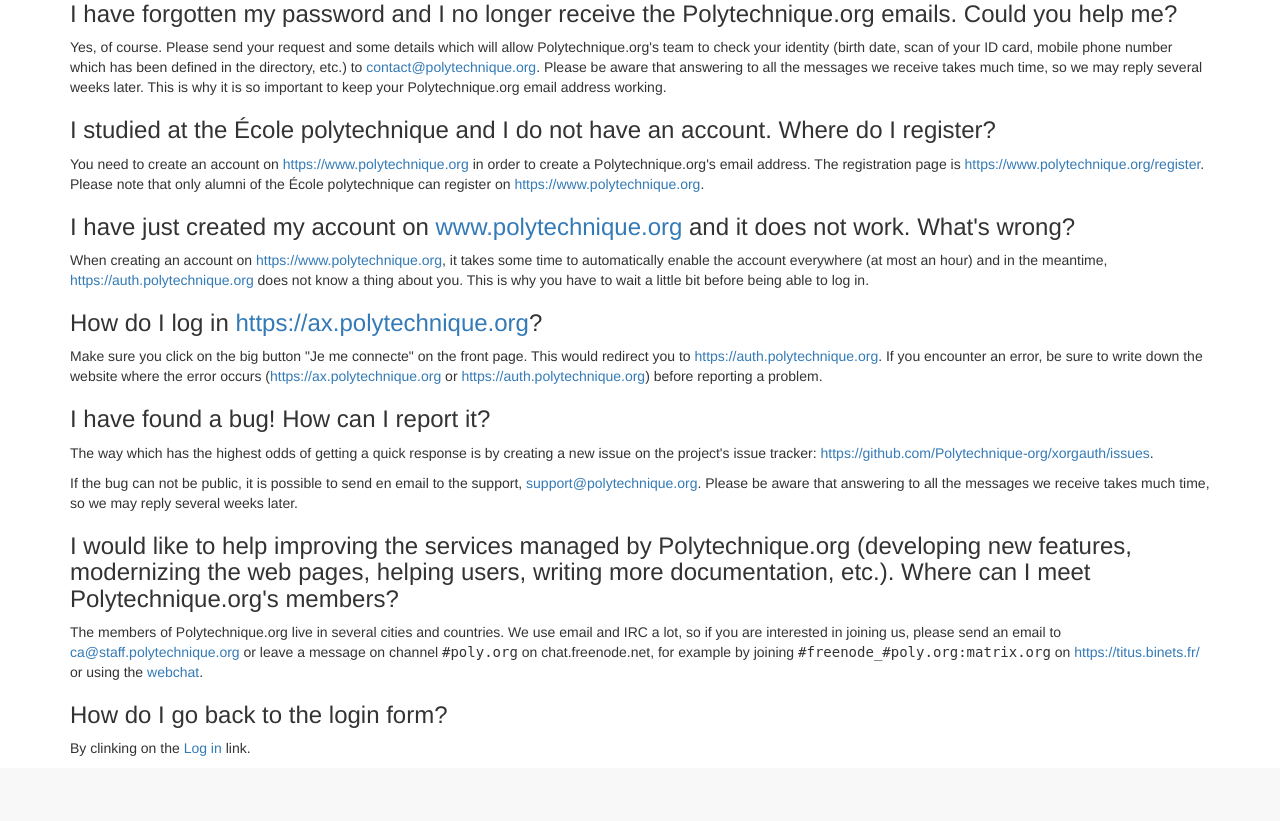
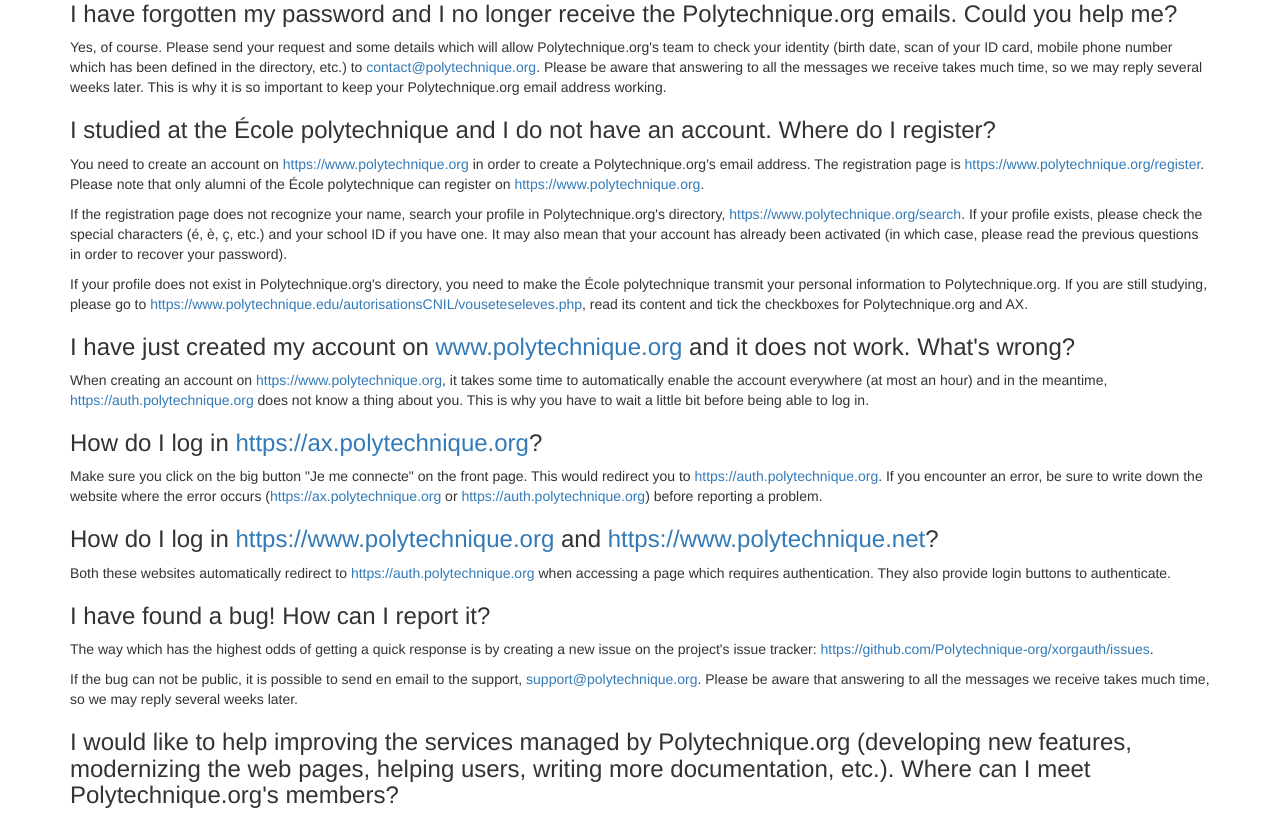
Before and after one commit to Polytechnique-org/xorgauth, a Django app: template xorgauth/templates/faq.html in a window 1280 px wide. Shown: the part 505-1326 px from the top of the page. Before the commit the page ends 1261 px from the top, so only its background shows below. Run offline with Django 3.2, Linux system fonts and the light colour scheme; the template is opened without the code that fills it, so the values that code supplies are empty; some libraries are stand-ins or nearby versions.

Commit message:
Add information about the school-X.org data transmition

```diff
--- a/xorgauth/templates/faq.html
+++ b/xorgauth/templates/faq.html
@@ -21,12 +21,18 @@
 
 <h3>{% trans "I studied at the École polytechnique and I do not have an account. Where do I register?" %}</h3>
 <p>{% blocktrans with xorg_link='<a href="https://www.polytechnique.org">https://www.polytechnique.org</a>' xorg_reg_link='<a href="https://www.polytechnique.org/register">https://www.polytechnique.org/register</a>' %}You need to create an account on {{ xorg_link }} in order to create a Polytechnique.org's email address. The registration page is {{ xorg_reg_link }}. Please note that only alumni of the École polytechnique can register on {{ xorg_link }}.{% endblocktrans %}</p>
+<p>{% blocktrans with xorg_search_link='<a href="https://www.polytechnique.org/search">https://www.polytechnique.org/search</a>' %}If the registration page does not recognize your name, search your profile in Polytechnique.org's directory, {{ xorg_search_link }}. If your profile exists, please check the special characters (é, è, ç, etc.) and your school ID if you have one. It may also mean that your account has already been activated (in which case, please read the previous questions in order to recover your password).{% endblocktrans %}</p>
+
+<p>{% blocktrans with school_cnil_link='<a href="https://www.polytechnique.edu/autorisationsCNIL/vouseteseleves.php">https://www.polytechnique.edu/autorisationsCNIL/vouseteseleves.php</a>' %}If your profile does not exist in Polytechnique.org's directory, you need to make the École polytechnique transmit your personal information to Polytechnique.org. If you are still studying, please go to {{ school_cnil_link }}, read its content and tick the checkboxes for Polytechnique.org and AX.{% endblocktrans %}</p>
 
 <h3>{% blocktrans with xorg_link='<a href="https://www.polytechnique.org">www.polytechnique.org</a>' %}I have just created my account on {{ xorg_link }} and it does not work. What's wrong?{% endblocktrans %}</h3>
 <p>{% blocktrans with xorg_link='<a href="https://www.polytechnique.org">https://www.polytechnique.org</a>' auth_xorg_link='<a href="https://auth.polytechnique.org">https://auth.polytechnique.org</a>' %}When creating an account on {{ xorg_link }}, it takes some time to automatically enable the account everywhere (at most an hour) and in the meantime, {{ auth_xorg_link }} does not know a thing about you. This is why you have to wait a little bit before being able to log in.{% endblocktrans %}</p>
 
 <h3>{% blocktrans with ax_link='<a href="https://ax.polytechnique.org">https://ax.polytechnique.org</a>' %}How do I log in {{ ax_link }}?{% endblocktrans %}</h3>
 <p>{% blocktrans with ax_link='<a href="https://ax.polytechnique.org">https://ax.polytechnique.org</a>' auth_xorg_link='<a href="https://auth.polytechnique.org">https://auth.polytechnique.org</a>' %}Make sure you click on the big button "Je me connecte" on the front page. This would redirect you to {{ auth_xorg_link }}. If you encounter an error, be sure to write down the website where the error occurs ({{ ax_link }} or {{ auth_xorg_link }}) before reporting a problem.{% endblocktrans %}</p>
+
+<h3>{% blocktrans with xorg_link='<a href="https://www.polytechnique.org">https://www.polytechnique.org</a>' xnet_link='<a href="https://www.polytechnique.net">https://www.polytechnique.net</a>' %}How do I log in {{ xorg_link }} and {{ xnet_link }}?{% endblocktrans %}</h3>
+<p>{% blocktrans with auth_xorg_link='<a href="https://auth.polytechnique.org">https://auth.polytechnique.org</a>' %}Both these websites automatically redirect to {{ auth_xorg_link }} when accessing a page which requires authentication. They also provide login buttons to authenticate.{% endblocktrans %}</p>
 
 <h3>{% trans "I have found a bug! How can I report it?" %}</h3>
 <p>{% blocktrans %}The way which has the highest odds of getting a quick response is by creating a new issue on the project's issue tracker: <a hred="https://github.com/Polytechnique-org/xorgauth/issues">https://github.com/Polytechnique-org/xorgauth/issues</a>.{% endblocktrans %}</p>
```
